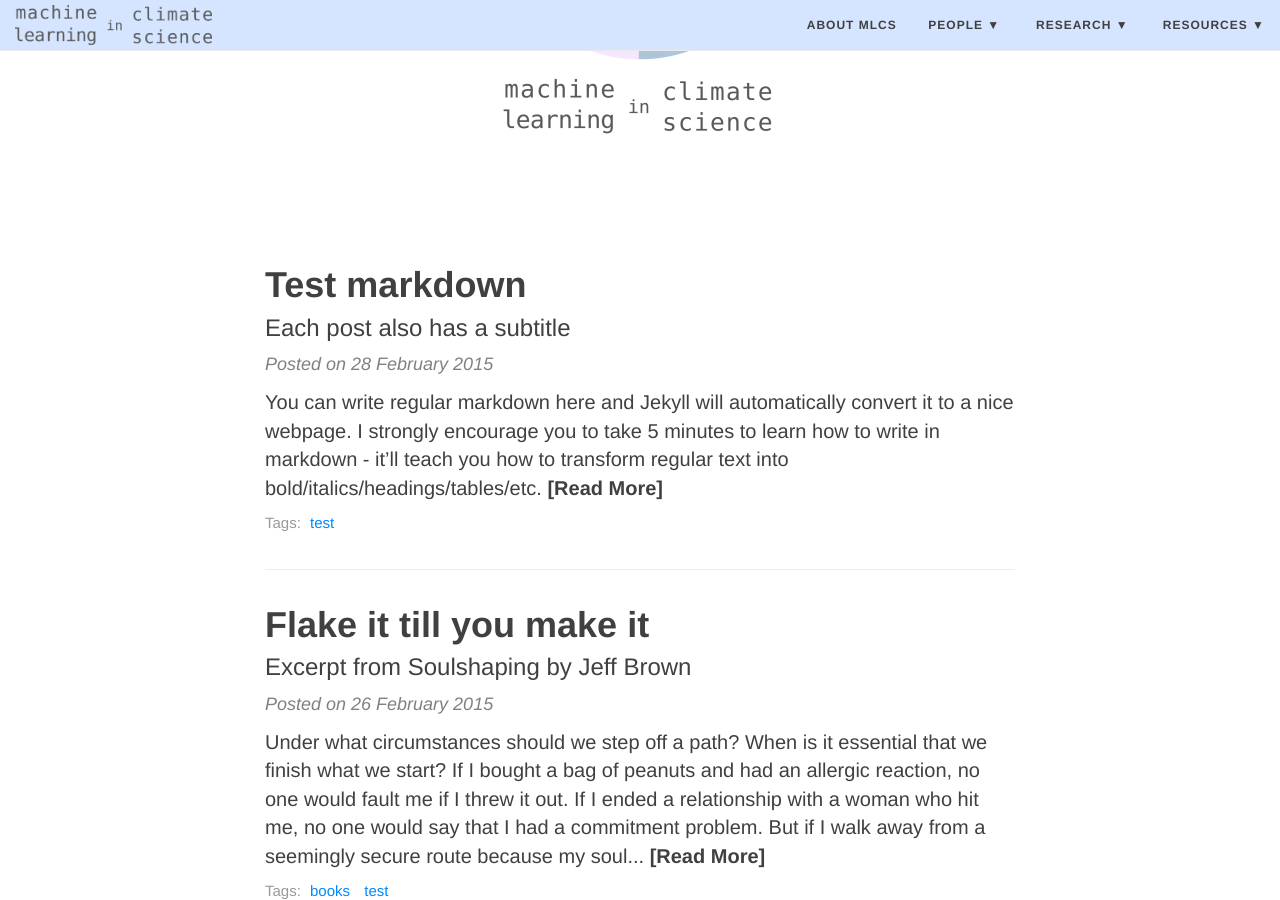
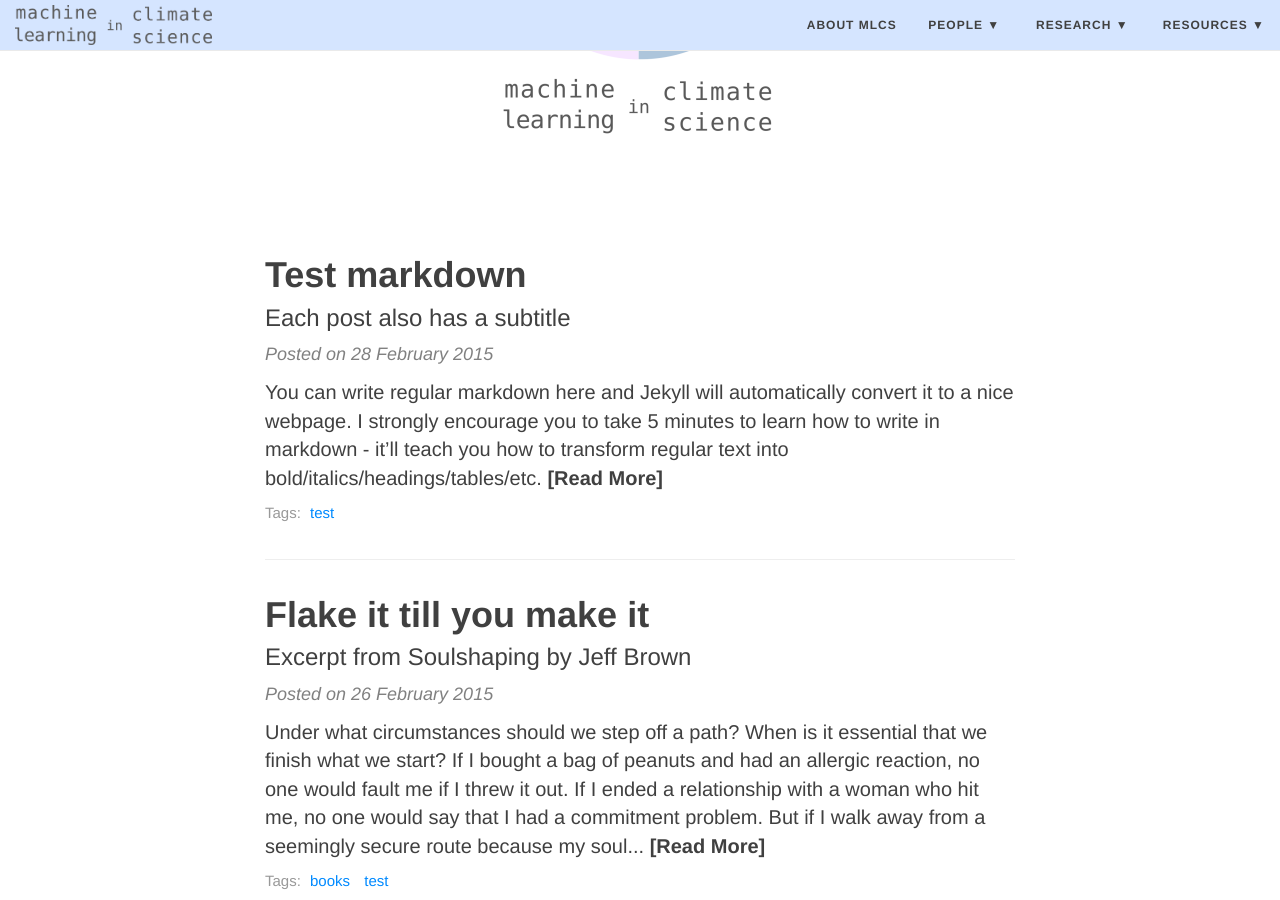
Before and after one commit to mlcs/mlcs.github.io, a Jekyll site: the page built from index.html, in a window 1280 px wide and 900 px high, scrolled down 415 px. Built offline with Jekyll 4.4.1, drawn with Linux system fonts in a browser that asks for light colours; nearby versions of some CDN libraries; the list of posts is cut into pages by our own code.

Commit message:
adjust margin below logo at landing

```diff
--- a/index.html
+++ b/index.html
@@ -4,7 +4,7 @@ title:
 subtitle:
 use-site-title: false
 ---
-<div style="text-align:center; margin-top:30px; margin-bottom:85px">
+<div style="text-align:center; margin-top:30px; margin-bottom:75px">
     <img src="/img/mlcs_logo_small.png" alt="MLCS-Logo" class="center-block">
     <!--<p style="margin-top:125px; margin-bottom:125px; font-size:18px;">-->
     <!--    scroll down for recent posts                                  -->
```
